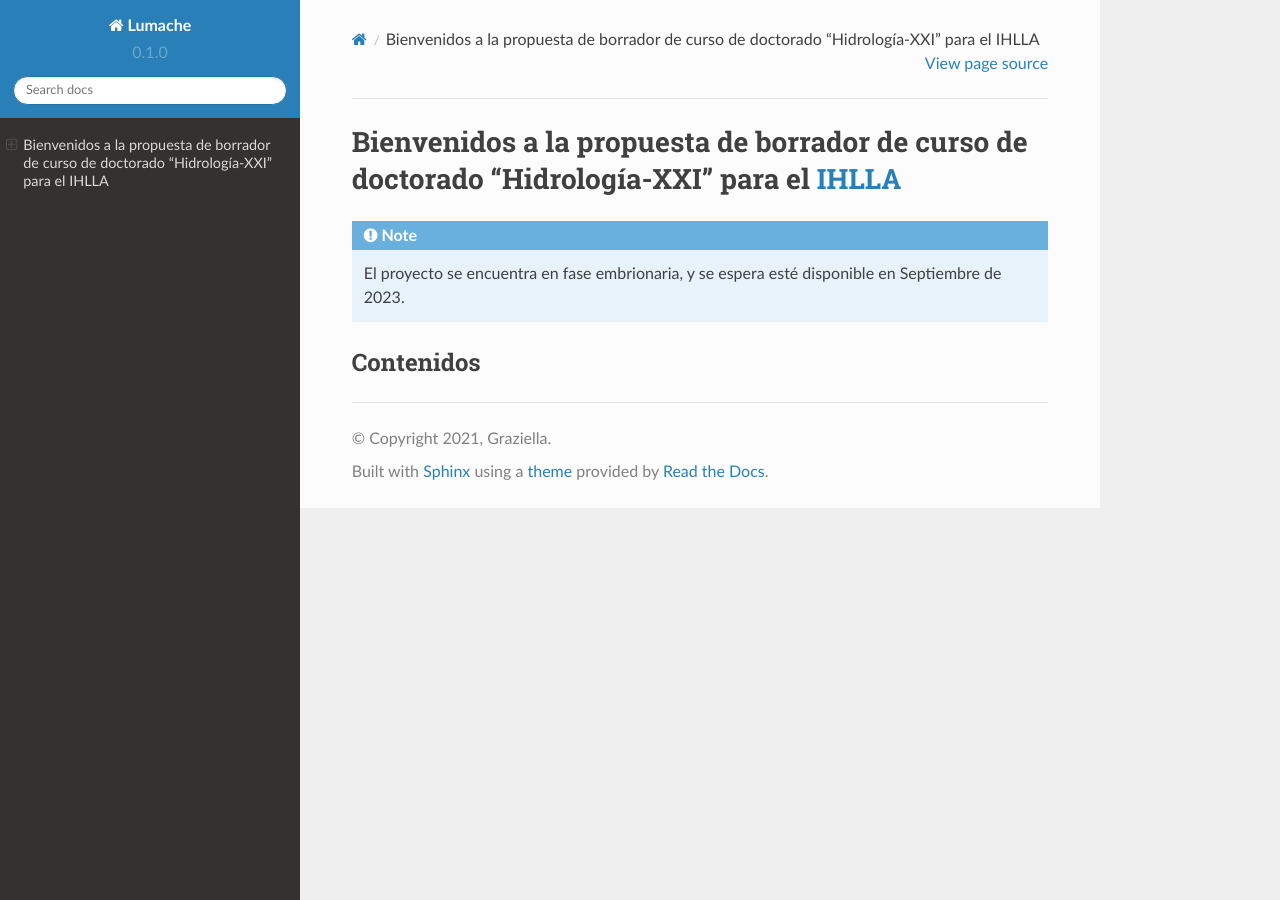
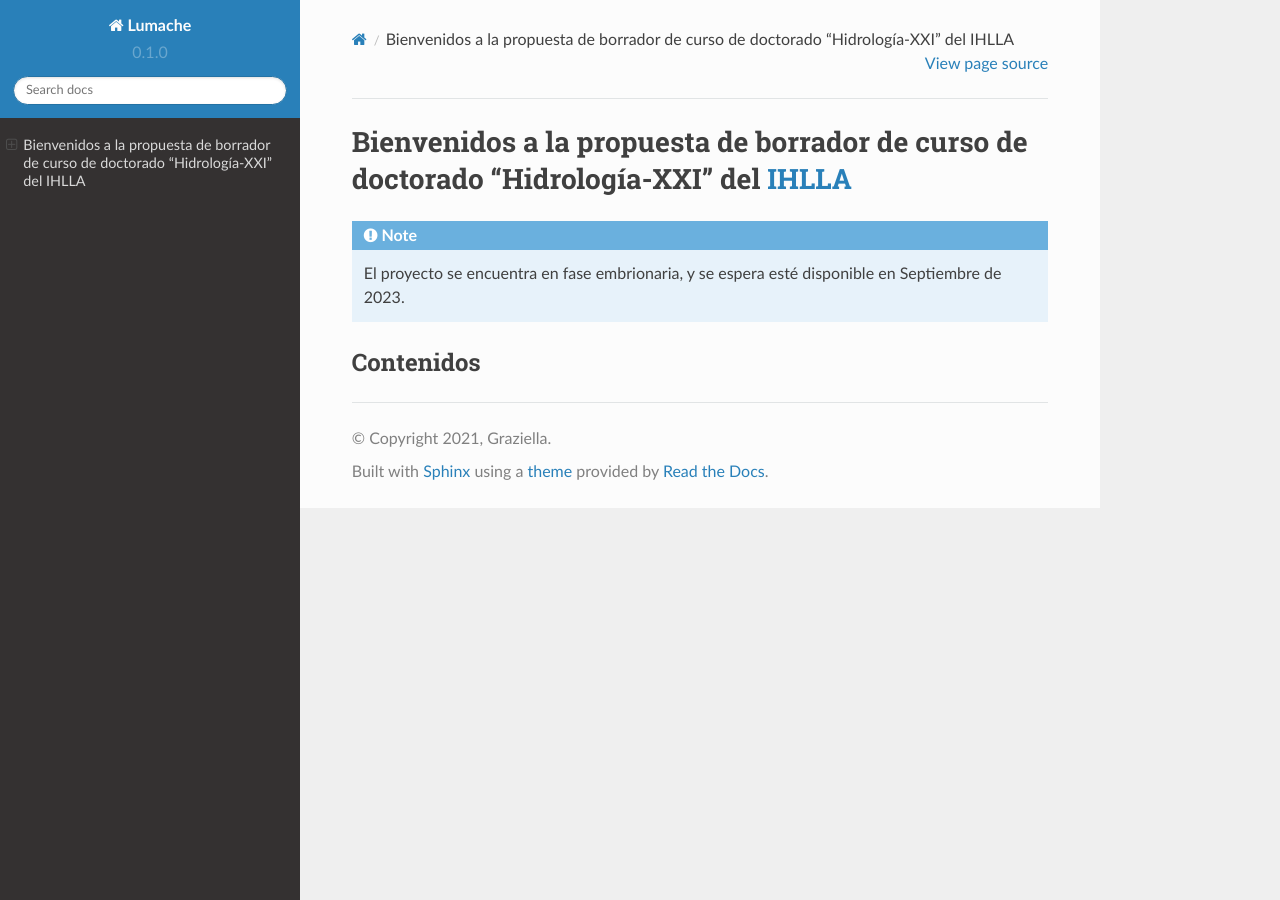
Before and after one commit to ivillamadrid/HidrologiaXXI, a Sphinx documentation site: the page built from docs/source/index.rst, in a window 1280 px wide. Built offline with Sphinx 7.4.7 and the Read the Docs theme 2.0.0, drawn with Linux system fonts in a browser that asks for light colours; pages that are not in the unit, such as notebooks, are missing from menus.

Commit message:
Update index.rst

```diff
--- a/docs/source/index.rst
+++ b/docs/source/index.rst
@@ -1,4 +1,4 @@
-Bienvenidos a la propuesta de borrador de curso de doctorado "Hidrología-XXI" para el `IHLLA <https://ihlla.conicet.gov.ar/>`_
+Bienvenidos a la propuesta de borrador de curso de doctorado "Hidrología-XXI" del `IHLLA <https://ihlla.conicet.gov.ar/>`_
 ==============================================================================================================================
 
 
```
